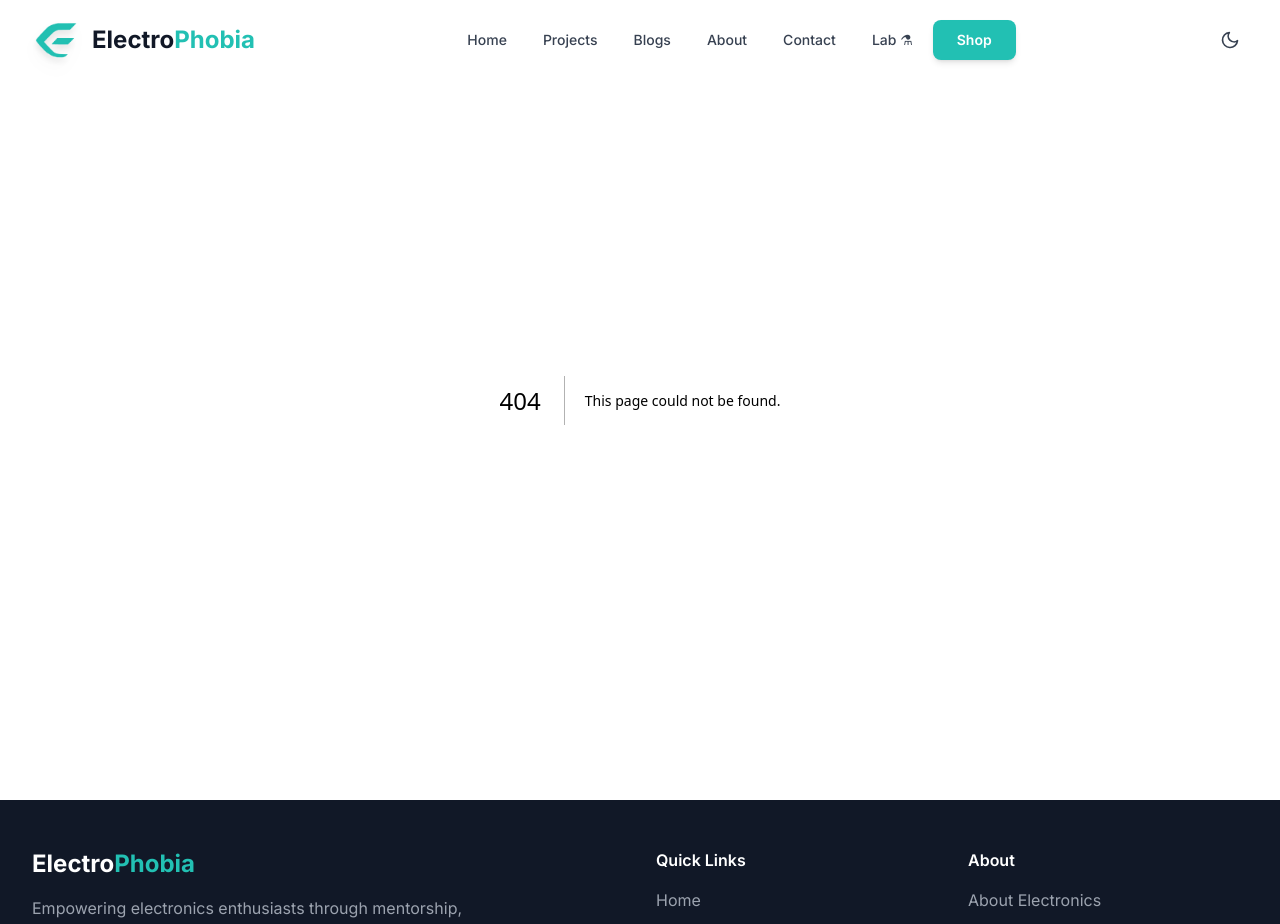
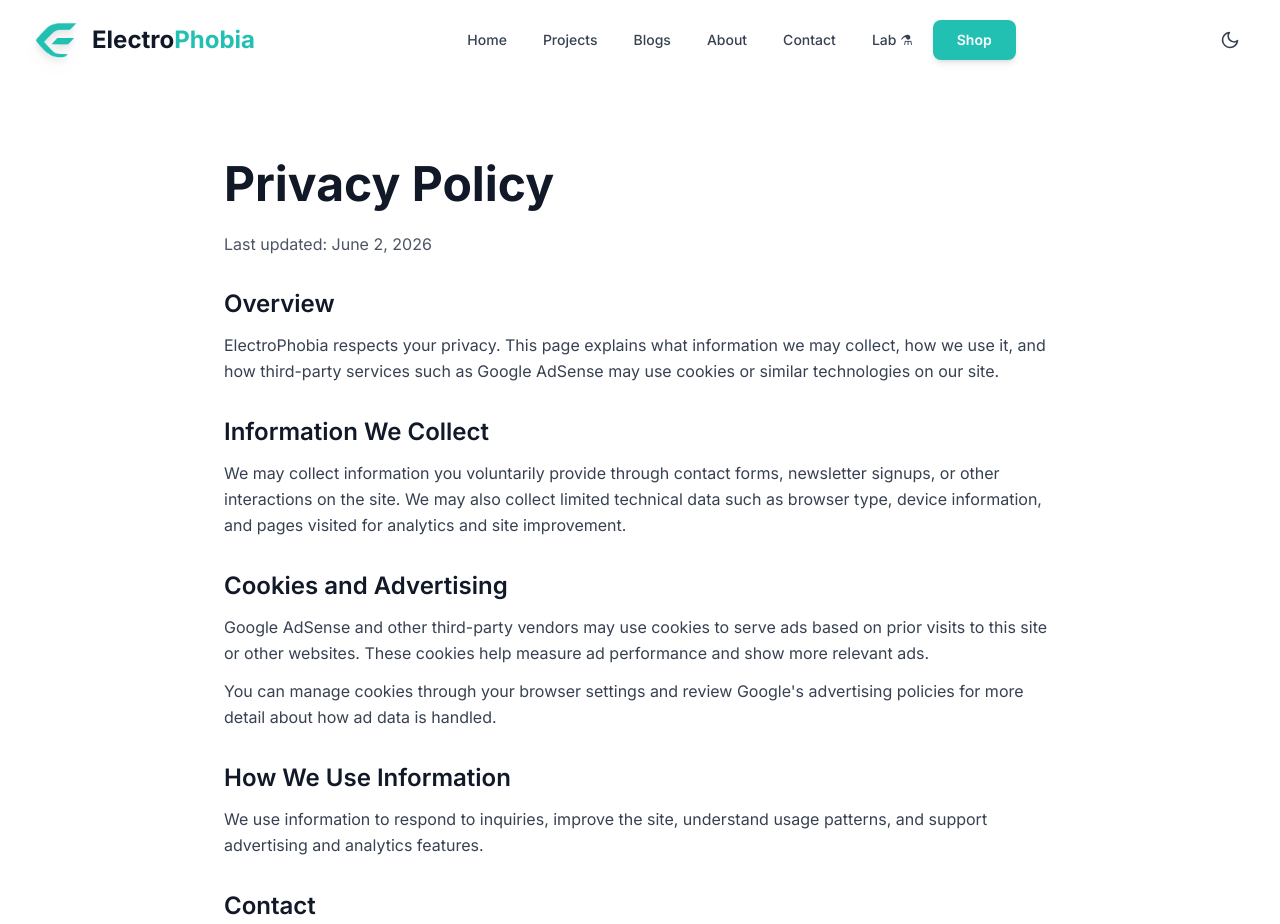
Before and after one commit to prashantbhandary/electro.phobia, a Next.js app: page /privacy in a window 1280 px wide. Before the commit this address had no page. Shown: the top 924 px of the page. Built offline with nearby package versions, Linux system fonts and the light colour scheme.

Commit message:
Add AdSense compliance pages

```diff
--- a/app/layout.tsx
+++ b/app/layout.tsx
@@ -88,6 +88,11 @@ export default function RootLayout({
     <html lang="en">
       <head>
         <script
+          async
+          src="https://pagead2.googlesyndication.com/pagead/js/adsbygoogle.js?client=ca-pub-7919679791683906"
+          crossOrigin="anonymous"
+        />
+        <script
           type="application/ld+json"
           dangerouslySetInnerHTML={{ __html: JSON.stringify(organizationSchema) }}
         />
--- /dev/null
+++ b/app/privacy/page.tsx
@@ -0,0 +1,72 @@
+import type { Metadata } from 'next'
+
+export const metadata: Metadata = {
+  title: 'Privacy Policy',
+  description: 'Privacy policy for ElectroPhobia, including cookies, analytics, and advertising disclosures.',
+}
+
+export default function PrivacyPolicyPage() {
+  return (
+    <div className="min-h-screen bg-white dark:bg-gray-900 pt-20">
+      <section className="py-20">
+        <div className="container mx-auto px-4 sm:px-6 lg:px-8 max-w-4xl">
+          <h1 className="text-4xl md:text-5xl font-bold text-gray-900 dark:text-white mb-6">
+            Privacy Policy
+          </h1>
+          <p className="text-gray-600 dark:text-gray-400 mb-8">
+            Last updated: June 2, 2026
+          </p>
+
+          <div className="space-y-8 text-gray-700 dark:text-gray-300 leading-relaxed">
+            <section>
+              <h2 className="text-2xl font-semibold text-gray-900 dark:text-white mb-3">Overview</h2>
+              <p>
+                ElectroPhobia respects your privacy. This page explains what information we may collect,
+                how we use it, and how third-party services such as Google AdSense may use cookies or
+                similar technologies on our site.
+              </p>
+            </section>
+
+            <section>
+              <h2 className="text-2xl font-semibold text-gray-900 dark:text-white mb-3">Information We Collect</h2>
+              <p>
+                We may collect information you voluntarily provide through contact forms, newsletter
+                signups, or other interactions on the site. We may also collect limited technical data
+                such as browser type, device information, and pages visited for analytics and site
+                improvement.
+              </p>
+            </section>
+
+            <section>
+              <h2 className="text-2xl font-semibold text-gray-900 dark:text-white mb-3">Cookies and Advertising</h2>
+              <p>
+                Google AdSense and other third-party vendors may use cookies to serve ads based on prior
+                visits to this site or other websites. These cookies help measure ad performance and show
+                more relevant ads.
+              </p>
+              <p className="mt-3">
+                You can manage cookies through your browser settings and review Google&apos;s advertising
+                policies for more detail about how ad data is handled.
+              </p>
+            </section>
+
+            <section>
+              <h2 className="text-2xl font-semibold text-gray-900 dark:text-white mb-3">How We Use Information</h2>
+              <p>
+                We use information to respond to inquiries, improve the site, understand usage patterns,
+                and support advertising and analytics features.
+              </p>
+            </section>
+
+            <section>
+              <h2 className="text-2xl font-semibold text-gray-900 dark:text-white mb-3">Contact</h2>
+              <p>
+                If you have questions about this policy, please contact us at electrophobiatech@gmail.com.
+              </p>
+            </section>
+          </div>
+        </div>
+      </section>
+    </div>
+  )
+}
--- a/app/sitemap.ts
+++ b/app/sitemap.ts
@@ -26,6 +26,8 @@ export default async function sitemap(): Promise<MetadataRoute.Sitemap> {
   const staticRoutes: Entry[] = [
     { url: baseUrl, lastModified: now, changeFrequency: 'weekly', priority: 1 },
     { url: `${baseUrl}/about`, lastModified: now, changeFrequency: 'monthly', priority: 0.7 },
+    { url: `${baseUrl}/privacy`, lastModified: now, changeFrequency: 'yearly', priority: 0.3 },
+    { url: `${baseUrl}/terms`, lastModified: now, changeFrequency: 'yearly', priority: 0.3 },
     { url: `${baseUrl}/projects`, lastModified: now, changeFrequency: 'weekly', priority: 0.9 },
     { url: `${baseUrl}/blogs`, lastModified: now, changeFrequency: 'daily', priority: 0.9 },
     { url: `${baseUrl}/shop`, lastModified: now, changeFrequency: 'weekly', priority: 0.7 },
--- /dev/null
+++ b/app/terms/page.tsx
@@ -0,0 +1,65 @@
+import type { Metadata } from 'next'
+
+export const metadata: Metadata = {
+  title: 'Terms of Service',
+  description: 'Terms of service for using the ElectroPhobia website and content.',
+}
+
+export default function TermsPage() {
+  return (
+    <div className="min-h-screen bg-white dark:bg-gray-900 pt-20">
+      <section className="py-20">
+        <div className="container mx-auto px-4 sm:px-6 lg:px-8 max-w-4xl">
+          <h1 className="text-4xl md:text-5xl font-bold text-gray-900 dark:text-white mb-6">
+            Terms of Service
+          </h1>
+          <p className="text-gray-600 dark:text-gray-400 mb-8">
+            Last updated: June 2, 2026
+          </p>
+
+          <div className="space-y-8 text-gray-700 dark:text-gray-300 leading-relaxed">
+            <section>
+              <h2 className="text-2xl font-semibold text-gray-900 dark:text-white mb-3">Use of the Site</h2>
+              <p>
+                The content on ElectroPhobia is provided for educational and informational purposes.
+                You agree not to misuse the site, attempt unauthorized access, or interfere with its
+                operation.
+              </p>
+            </section>
+
+            <section>
+              <h2 className="text-2xl font-semibold text-gray-900 dark:text-white mb-3">Content and Intellectual Property</h2>
+              <p>
+                Unless otherwise noted, the content on this site belongs to ElectroPhobia or its
+                respective owners. You may not reproduce or redistribute content without permission.
+              </p>
+            </section>
+
+            <section>
+              <h2 className="text-2xl font-semibold text-gray-900 dark:text-white mb-3">Third-Party Services</h2>
+              <p>
+                The site may use third-party services such as Google AdSense, analytics tools, and
+                embedded content. Those services may collect and process data under their own policies.
+              </p>
+            </section>
+
+            <section>
+              <h2 className="text-2xl font-semibold text-gray-900 dark:text-white mb-3">No Warranty</h2>
+              <p>
+                The site is provided as-is without warranties of any kind. We do not guarantee that all
+                content is complete, current, or error-free.
+              </p>
+            </section>
+
+            <section>
+              <h2 className="text-2xl font-semibold text-gray-900 dark:text-white mb-3">Contact</h2>
+              <p>
+                For questions about these terms, contact electrophobiatech@gmail.com.
+              </p>
+            </section>
+          </div>
+        </div>
+      </section>
+    </div>
+  )
+}
```
Also changed, not shown: public/ads.txt (added).
